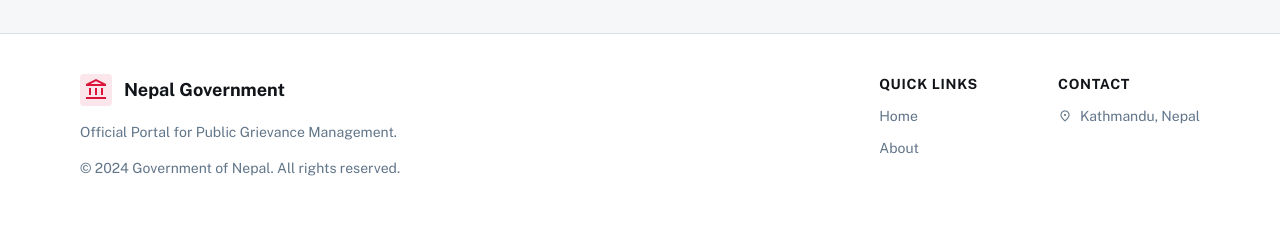
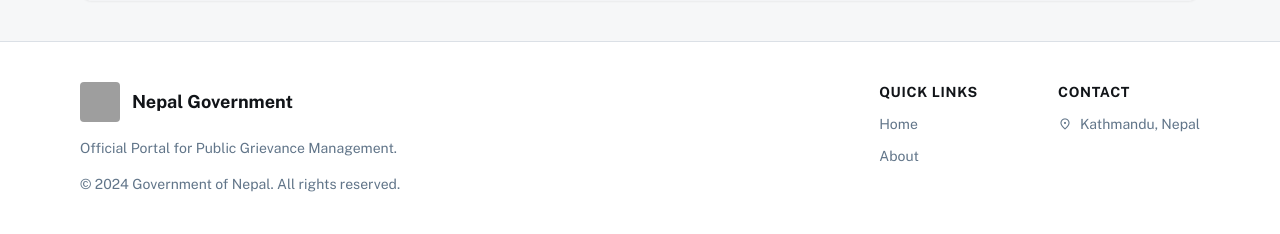
Before and after one commit to GREED-ED/Public-Grievance-Management-System, a PHP site: page /about.php in a window 1280 px wide. Shown: the part 994-1228 px from the top of the page. Before the commit the page ends 1170 px from the top, so only its background shows below. Run offline with PHP 8.4, Linux system fonts and the light colour scheme; some libraries are stand-ins or nearby versions; grey boxes are pictures that could not be loaded.

Commit message:
nepal government emblem added

```diff
--- a/about.php
+++ b/about.php
@@ -45,7 +45,7 @@ require_once 'includes/languages.php';
                 </p>
 
                 <div class="my-8 grid grid-cols-1 md:grid-cols-2 gap-8">
-                    <img src="https://thehimalayantimes.com/uploads/imported_images/wp-content/uploads/2016/10/The-Office-of-the-Prime-Ministers-and-Council-of-Ministers.jpg" class="rounded-xl shadow-lg h-64 w-full object-cover" alt="Nepal Government">
+                    <img src="https://thehimalayantimes.com/uploads/imported_images/wp-content/uploads/2016/10/The-Office-of-the-Prime-Ministers-and-Council-of-Ministers.jpg" class="rounded-xl shadow-lg h-64 w-full object-cover" alt="<?php echo __('nepal_government'); ?>">
                     <div class="flex flex-col justify-center">
                         <h3 class="text-xl font-bold text-[#111418] mb-3"><?php echo __('our_mission_title'); ?></h3>
                         <p><?php echo __('our_mission_desc'); ?></p>
@@ -80,10 +80,10 @@ require_once 'includes/languages.php';
         <div class="max-w-[1200px] mx-auto px-4 md:px-10 flex flex-col md:flex-row justify-between gap-10">
             <div class="flex flex-col gap-4 max-w-sm">
                 <div class="flex items-center gap-3">
-                    <div class="size-8 flex items-center justify-center rounded bg-primary/10 text-primary">
-                        <span class="material-symbols-outlined">account_balance</span>
+                    <div class="size-10 flex items-center justify-center rounded overflow-hidden">
+                        <img src="https://upload.wikimedia.org/wikipedia/commons/thumb/2/23/Emblem_of_Nepal.svg/1024px-Emblem_of_Nepal.svg.png" alt="Nepal Emblem" class="h-full w-auto">
                     </div>
-                    <span class="text-[#111418] font-bold text-lg">Nepal Government</span>
+                    <span class="text-[#111418] font-bold text-lg"><?php echo __('nepal_government'); ?></span>
                 </div>
                 <p class="text-[#617589] text-sm">Official Portal for Public Grievance Management.</p>
                 <p class="text-[#617589] text-sm">© 2024 Government of Nepal. All rights reserved.</p>
--- a/admin-dashboard.php
+++ b/admin-dashboard.php
@@ -202,8 +202,8 @@ $grievances = $stmt->fetchAll();
     <div class="max-w-[1200px] mx-auto px-4 md:px-10 flex flex-col md:flex-row justify-between gap-10">
         <div class="flex flex-col gap-4 max-w-sm">
             <div class="flex items-center gap-3">
-                <div class="size-8 flex items-center justify-center rounded bg-primary/10 text-primary">
-                    <span class="material-symbols-outlined">account_balance</span>
+                <div class="size-10 flex items-center justify-center rounded overflow-hidden">
+                    <img src="https://upload.wikimedia.org/wikipedia/commons/thumb/2/23/Emblem_of_Nepal.svg/1024px-Emblem_of_Nepal.svg.png" alt="Nepal Emblem" class="h-full w-auto">
                 </div>
                 <span class="text-[#111418] font-bold text-lg"><?php echo __('nepal_government'); ?></span>
             </div>
--- a/contact.php
+++ b/contact.php
@@ -134,8 +134,8 @@ require_once 'includes/languages.php';
         <div class="max-w-[1200px] mx-auto px-4 md:px-10 flex flex-col md:flex-row justify-between gap-10">
             <div class="flex flex-col gap-4 max-w-sm">
                 <div class="flex items-center gap-3">
-                    <div class="size-8 flex items-center justify-center rounded bg-primary/10 text-primary">
-                        <span class="material-symbols-outlined">account_balance</span>
+                    <div class="size-10 flex items-center justify-center rounded overflow-hidden">
+                        <img src="https://upload.wikimedia.org/wikipedia/commons/thumb/2/23/Emblem_of_Nepal.svg/1024px-Emblem_of_Nepal.svg.png" alt="Nepal Emblem" class="h-full w-auto">
                     </div>
                     <span class="text-[#111418] font-bold text-lg"><?php echo __('nepal_government'); ?></span>
                 </div>
--- a/departments.php
+++ b/departments.php
@@ -141,8 +141,8 @@ require_once 'includes/languages.php';
         <div class="max-w-[1200px] mx-auto px-4 md:px-10 flex flex-col md:flex-row justify-between gap-10">
             <div class="flex flex-col gap-4 max-w-sm">
                 <div class="flex items-center gap-3">
-                    <div class="size-8 flex items-center justify-center rounded bg-primary/10 text-primary">
-                        <span class="material-symbols-outlined">account_balance</span>
+                    <div class="size-10 flex items-center justify-center rounded overflow-hidden">
+                        <img src="https://upload.wikimedia.org/wikipedia/commons/thumb/2/23/Emblem_of_Nepal.svg/1024px-Emblem_of_Nepal.svg.png" alt="Nepal Emblem" class="h-full w-auto">
                     </div>
                     <span class="text-[#111418] font-bold text-lg"><?php echo __('nepal_government'); ?></span>
                 </div>
--- a/faq.php
+++ b/faq.php
@@ -208,8 +208,8 @@ require_once 'includes/languages.php';
         <div class="max-w-[1200px] mx-auto px-4 md:px-10 flex flex-col md:flex-row justify-between gap-10">
             <div class="flex flex-col gap-4 max-w-sm">
                 <div class="flex items-center gap-3">
-                    <div class="size-8 flex items-center justify-center rounded bg-primary/10 text-primary">
-                        <span class="material-symbols-outlined">account_balance</span>
+                    <div class="size-10 flex items-center justify-center rounded overflow-hidden">
+                        <img src="https://upload.wikimedia.org/wikipedia/commons/thumb/2/23/Emblem_of_Nepal.svg/1024px-Emblem_of_Nepal.svg.png" alt="Nepal Emblem" class="h-full w-auto">
                     </div>
                     <span class="text-[#111418] font-bold text-lg"><?php echo __('nepal_government'); ?></span>
                 </div>
--- a/form.php
+++ b/form.php
@@ -252,8 +252,8 @@ if ($_SERVER["REQUEST_METHOD"] == "POST") {
     <div class="max-w-[1200px] mx-auto px-4 md:px-10 flex flex-col md:flex-row justify-between gap-10">
         <div class="flex flex-col gap-4 max-w-sm">
             <div class="flex items-center gap-3">
-                <div class="size-8 flex items-center justify-center rounded bg-primary/10 text-primary">
-                    <span class="material-symbols-outlined">account_balance</span>
+                <div class="size-10 flex items-center justify-center rounded overflow-hidden">
+                    <img src="https://upload.wikimedia.org/wikipedia/commons/thumb/2/23/Emblem_of_Nepal.svg/1024px-Emblem_of_Nepal.svg.png" alt="Nepal Emblem" class="h-full w-auto">
                 </div>
                 <span class="text-[#111418] font-bold text-lg"><?php echo __('nepal_government'); ?></span>
             </div>
--- a/includes/navbar.php
+++ b/includes/navbar.php
@@ -22,11 +22,14 @@ function getLangLink($lang_code) {
 <header class="bg-white border-b border-[#f0f2f4] sticky top-0 z-30">
     <div class="px-4 md:px-10 py-3 flex items-center justify-between max-w-[1200px] mx-auto w-full">
         <a href="index.php?lang=<?php echo $_SESSION['lang']; ?>" class="flex items-center gap-4 cursor-pointer">
-            <div class="size-10 flex items-center justify-center rounded-lg bg-primary/10 text-primary">
-                <span class="material-symbols-outlined">account_balance</span>
+            <div class="size-12 flex items-center justify-center rounded-lg overflow-hidden">
+                <img src="https://upload.wikimedia.org/wikipedia/commons/thumb/2/23/Emblem_of_Nepal.svg/1024px-Emblem_of_Nepal.svg.png" alt="Nepal Emblem" class="h-full w-auto">
             </div>
-            <div>
-                <h2 class="text-[#111418] text-lg font-bold leading-tight"><?php echo __('nepal_government'); ?></h2>
+            <div class="flex flex-col">
+                <div class="flex items-center gap-2">
+                    <h2 class="text-[#111418] text-lg font-bold leading-tight"><?php echo __('nepal_government'); ?></h2>
+                    <img src="https://upload.wikimedia.org/wikipedia/commons/9/9b/Flag_of_Nepal.svg" alt="Nepal Flag" class="h-4 w-auto shadow-sm">
+                </div>
                 <p class="text-xs text-[#617589] font-medium"><?php echo __('system_name'); ?></p>
             </div>
         </a>
--- a/index.php
+++ b/index.php
@@ -298,8 +298,8 @@ require_once 'includes/languages.php';
             <div class="max-w-[1200px] mx-auto px-4 md:px-10 flex flex-col md:flex-row justify-between gap-10">
                 <div class="flex flex-col gap-4 max-w-sm">
                     <div class="flex items-center gap-3">
-                        <div class="size-8 flex items-center justify-center rounded bg-primary/10 text-primary">
-                            <span class="material-symbols-outlined">account_balance</span>
+                        <div class="size-10 flex items-center justify-center rounded overflow-hidden">
+                            <img src="https://upload.wikimedia.org/wikipedia/commons/thumb/2/23/Emblem_of_Nepal.svg/1024px-Emblem_of_Nepal.svg.png" alt="Nepal Emblem" class="h-full w-auto">
                         </div>
                         <span class="text-[#111418] font-bold text-lg"><?php echo __('nepal_government'); ?></span>
                     </div>
--- a/login.php
+++ b/login.php
@@ -75,8 +75,8 @@ if ($_SERVER["REQUEST_METHOD"] == "POST") {
 
             <div class="w-full max-w-md space-y-8">
                 <div class="text-center">
-                    <div class="mx-auto size-14 bg-primary/10 rounded-xl flex items-center justify-center text-primary mb-4">
-                        <span class="material-symbols-outlined text-3xl">account_balance</span>
+                    <div class="mx-auto size-16 flex items-center justify-center mb-4">
+                        <img src="https://upload.wikimedia.org/wikipedia/commons/thumb/2/23/Emblem_of_Nepal.svg/1024px-Emblem_of_Nepal.svg.png" alt="Nepal Emblem" class="h-full w-auto">
                     </div>
                     <h2 class="text-3xl font-black text-[#111418]"><?php echo __('welcome_back'); ?></h2>
                     <p class="text-gray-500 mt-2"><?php echo __('sign_in_to_track'); ?></p>
@@ -149,7 +149,7 @@ if ($_SERVER["REQUEST_METHOD"] == "POST") {
         <div class="hidden lg:block relative bg-gray-900">
             <img class="absolute inset-0 h-full w-full object-cover opacity-60 mix-blend-overlay"
                  src="https://images.unsplash.com/photo-1544735716-392fe2489ffa?q=80&w=2671&auto=format&fit=crop"
-                 alt="Nepal Government Building">
+                 alt="<?php echo __('nepal_government'); ?> Building">
 
             <div class="absolute inset-0 bg-gradient-to-br from-secondary/90 to-primary/80 mix-blend-multiply"></div>
 
--- a/register.php
+++ b/register.php
@@ -90,6 +90,9 @@ if ($_SERVER["REQUEST_METHOD"] == "POST") {
 
             <div class="w-full max-w-lg space-y-6 mt-10 lg:mt-0">
                 <div class="text-center mb-8">
+                    <div class="mx-auto size-16 flex items-center justify-center mb-4">
+                        <img src="https://upload.wikimedia.org/wikipedia/commons/thumb/2/23/Emblem_of_Nepal.svg/1024px-Emblem_of_Nepal.svg.png" alt="Nepal Emblem" class="h-full w-auto">
+                    </div>
                     <h2 class="text-3xl font-black text-[#111418]"><?php echo __('create_account'); ?></h2>
                     <p class="text-gray-500 mt-2"><?php echo __('join_platform'); ?></p>
                 </div>
--- a/user-dashboard.php
+++ b/user-dashboard.php
@@ -188,8 +188,8 @@ $grievances = $stmt->fetchAll();
     <div class="max-w-[1200px] mx-auto px-4 md:px-10 flex flex-col md:flex-row justify-between gap-10">
         <div class="flex flex-col gap-4 max-w-sm">
             <div class="flex items-center gap-3">
-                <div class="size-8 flex items-center justify-center rounded bg-primary/10 text-primary">
-                    <span class="material-symbols-outlined">account_balance</span>
+                <div class="size-10 flex items-center justify-center rounded overflow-hidden">
+                    <img src="https://upload.wikimedia.org/wikipedia/commons/thumb/2/23/Emblem_of_Nepal.svg/1024px-Emblem_of_Nepal.svg.png" alt="Nepal Emblem" class="h-full w-auto">
                 </div>
                 <span class="text-[#111418] font-bold text-lg"><?php echo __('nepal_government'); ?></span>
             </div>
```
